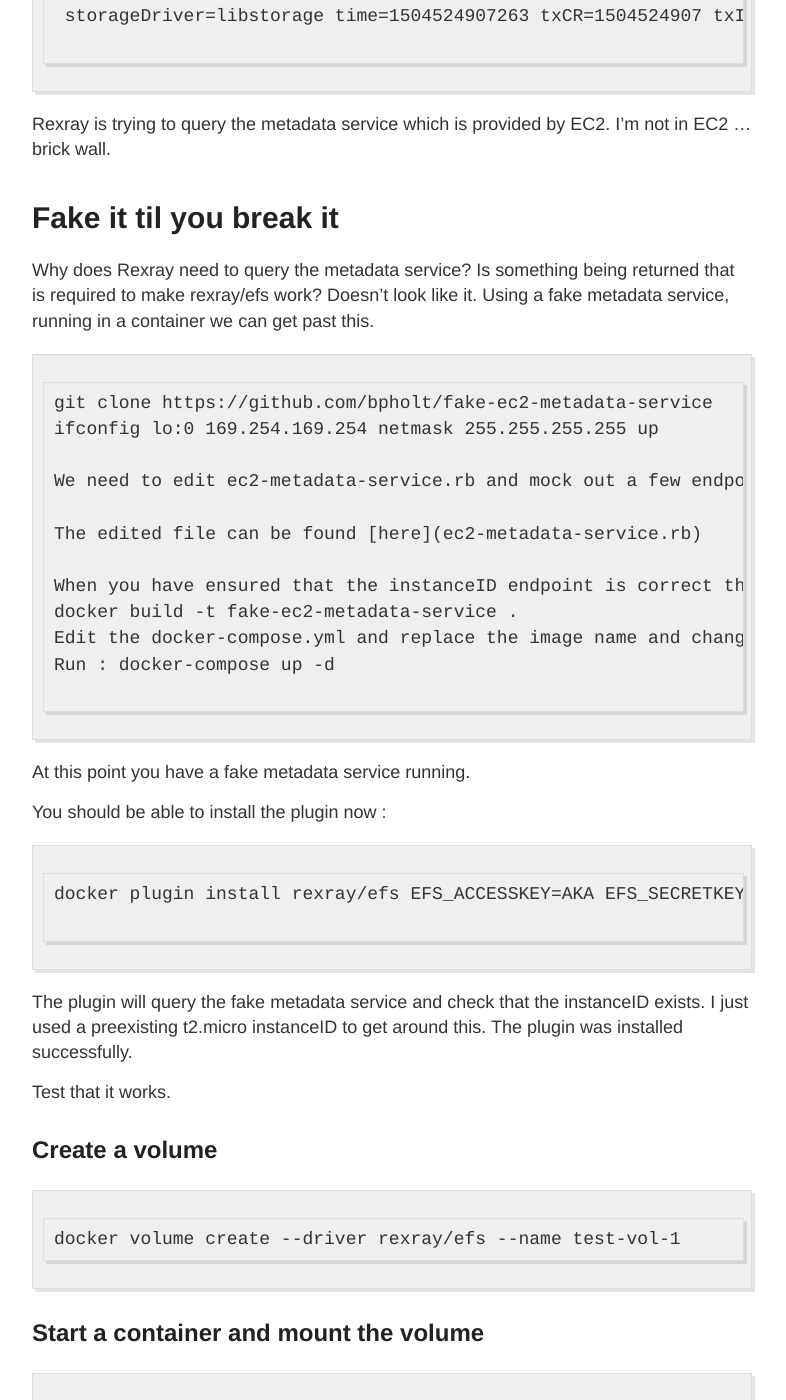
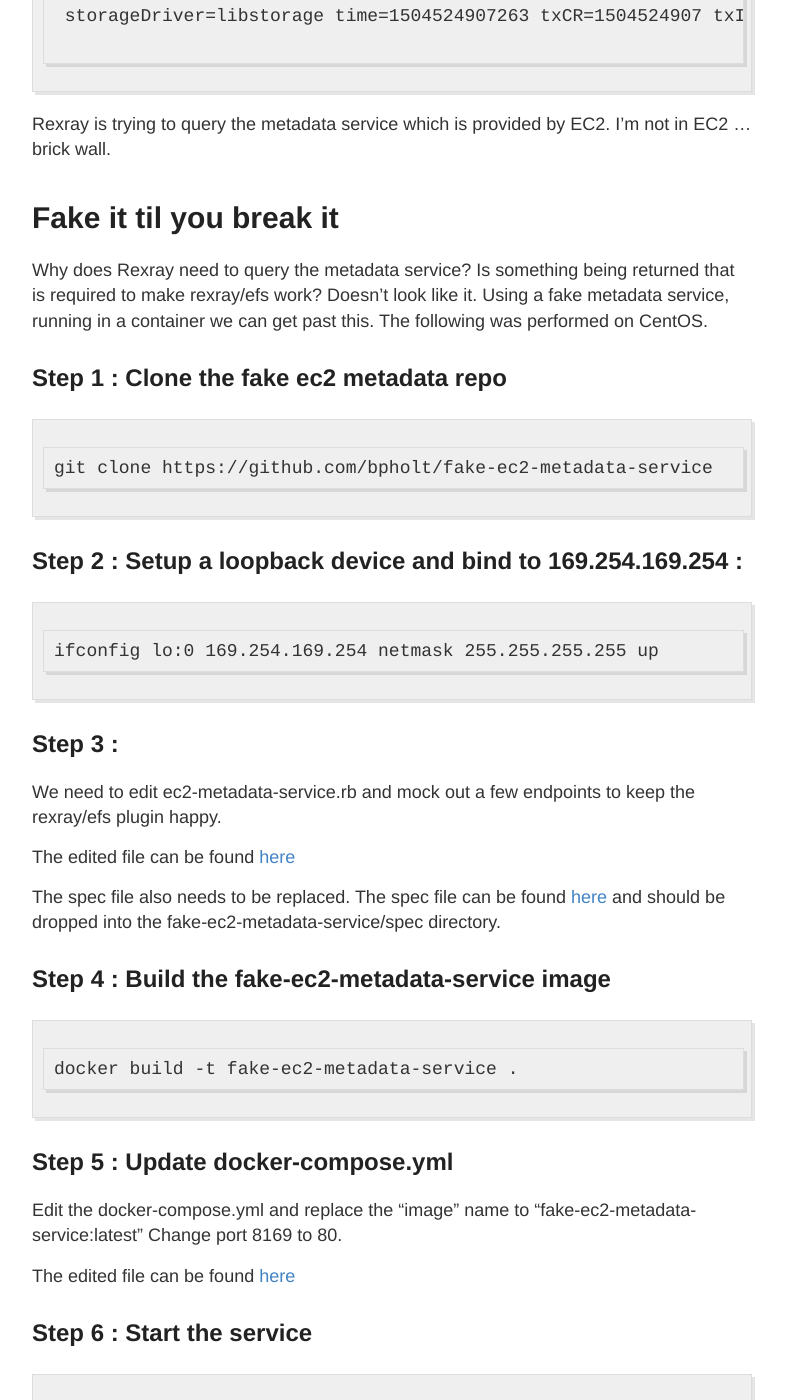
Before and after one commit to tomwillfixit/blog, a Jekyll site: the page built from _posts/2017-09-04-efs-anywhere.md, in a window 1280 px wide and 1400 px high, scrolled down 3843 px. Shown: the whole window, without its empty margins (248-1034 px from the left). Built offline with Jekyll 4.4.1, drawn with Linux system fonts in a browser that asks for light colours; comment, search, counter and statistics services are not loaded; some of the changed text lies outside the part shown.

Commit message:
tidy up and links fixed

````diff
--- a/_posts/2017-09-04-efs-anywhere.md
+++ b/_posts/2017-09-04-efs-anywhere.md
@@ -91,20 +91,43 @@
 
 # Fake it til you break it
 
-Why does Rexray need to query the metadata service?  Is something being returned that is required to make rexray/efs work?  Doesn't look like it.  Using a fake metadata service, running in a container we can get past this.
+Why does Rexray need to query the metadata service?  Is something being returned that is required to make rexray/efs work?  Doesn't look like it.  Using a fake metadata service, running in a container we can get past this. The following was performed on CentOS.
+
+## Step 1 : Clone the fake ec2 metadata repo
 
 ```
 git clone https://github.com/bpholt/fake-ec2-metadata-service
+```
+
+## Step 2 : Setup a loopback device and bind to 169.254.169.254 :
+```
 ifconfig lo:0 169.254.169.254 netmask 255.255.255.255 up
+```
+
+## Step 3 :
 
 We need to edit ec2-metadata-service.rb and mock out a few endpoints to keep the rexray/efs plugin happy.
 
-The edited file can be found [here](ec2-metadata-service.rb)
+The edited file can be found [here](../files/ec2-metadata-service.rb)
 
-When you have ensured that the instanceID endpoint is correct then you can go ahead and build the image locally.
+The spec file also needs to be replaced. The spec file can be found [here](../files/ec2-metadata-service_spec.rb) and should be dropped into the fake-ec2-metadata-service/spec directory.
+
+## Step 4 : Build the fake-ec2-metadata-service image
+
+```
 docker build -t fake-ec2-metadata-service .
-Edit the docker-compose.yml and replace the image name and change port 8169 to 80
-Run : docker-compose up -d
+```
+
+## Step 5 : Update docker-compose.yml
+
+Edit the docker-compose.yml and replace the "image" name to "fake-ec2-metadata-service:latest"
+Change port 8169 to 80.
+
+The edited file can be found [here](../files/docker-compose.yml)
+
+## Step 6 : Start the service
+```
+docker-compose up -d
 
 ```
 
@@ -118,9 +141,8 @@
 ```
 
 The plugin will query the fake metadata service and check that the instanceID exists.  I just used a preexisting t2.micro instanceID to get around this.
-The plugin was installed successfully.
 
-Test that it works.
+The plugin was installed successfully and you should be able to create a volume.  Let's try it out.
 
 ## Create a volume
 
@@ -128,12 +150,13 @@
 docker volume create --driver rexray/efs --name test-vol-1
 ```
 
+It may take a few seconds for the volume to be created in EFS.  Recommend logging into the AWS Console and checking the status.
+
 ## Start a container and mount the volume
 ```
-docker run -v test-vol-1:/data busybox mount | grep "/data"
+docker run -d --name test --mount type=volume,volume-driver=rexray/efs,src=test-vol-1,target=/app nginx:latest
 ```
-
 
 # Summary
 
-Plugins are awesome. Give them a try.  I really like EFS but I like optionality.  Having the option of running containers on hosts outside of EC2 is important. It's worth noting this is just a dirty great workaround and will likely be out of date by the time this is commited.
+Plugins are awesome, give them a try.  I really like EFS but I like optionality.  Having the option of running containers on hosts outside of EC2 is important. It's worth noting this is just a dirty great workaround and will likely be out of date by the time this is commited.
````
Also changed, not shown: files/docker-compose.yml (added, +10 -0 lines), files/ec2-metadata-service.rb (added, +139 -0 lines), files/ec2-metadata-service_spec.rb (added, +143 -0 lines).
